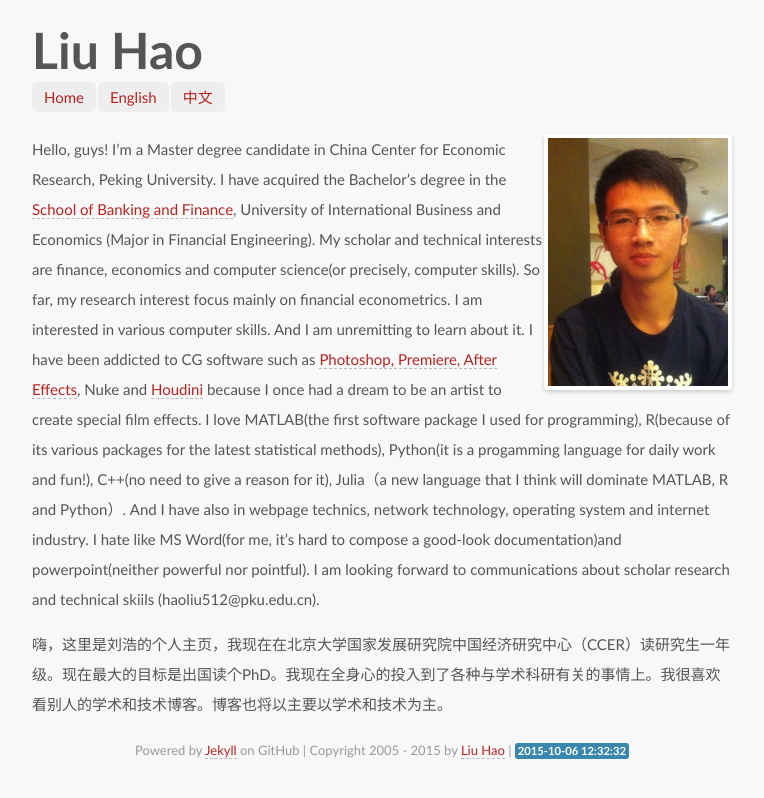
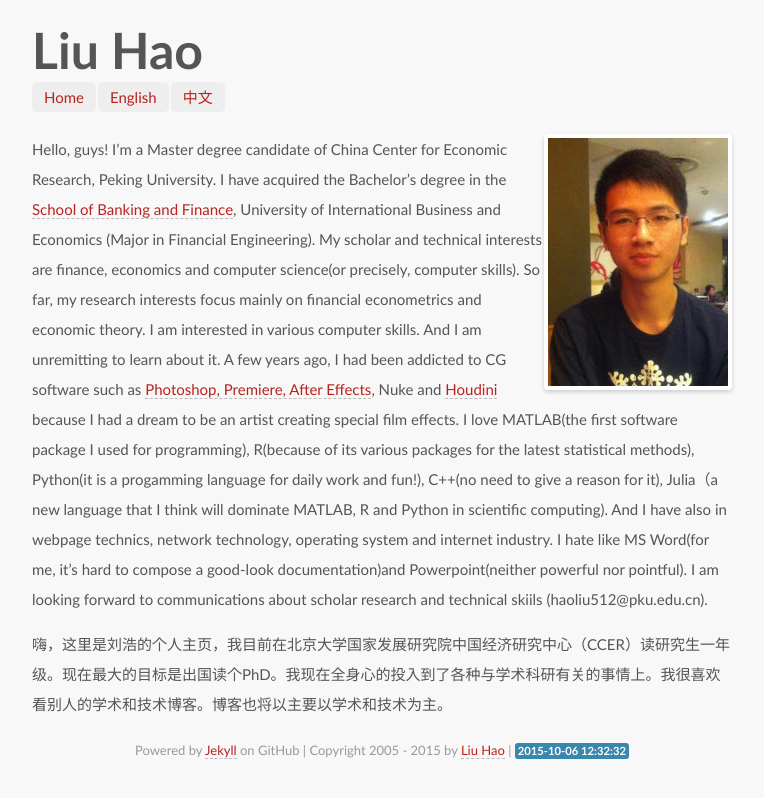
Before and after one commit to newhotter/homepage, a Jekyll site: the page built from index.md, in a window 1280 px wide. Shown: the top 798 px of the page, without its empty margins (258-1022 px from the left). Built offline with Jekyll 4.4.1, drawn with Linux system fonts in a browser that asks for light colours; Markdown is read by kramdown in place of the engine named in the settings.

Commit message:
some fixes

```diff
--- a/index.md
+++ b/index.md
@@ -4,7 +4,7 @@
 ---
 
 
-Hello, guys! I'm a Master degree candidate in China Center for Economic Research, Peking University. I have acquired the Bachelor's degree in the [School of Banking and Finance](http://sbf.uibe.edu.cn), University of International Business and Economics (Major in Financial Engineering). My scholar and technical interests are finance, economics and computer science(or precisely, computer skills).  So far, my research interest focus mainly on financial econometrics. I am interested in  various computer skills. And I am unremitting to learn about it. I have been addicted to CG software such as [Photoshop, Premiere, After Effects](http://www.adobe.com), Nuke and [Houdini](http://www.sidefx.com) because I once had a dream to be an artist to create special film effects. I love MATLAB(the first software package I used  for programming), R(because of its various packages for the  latest statistical methods), Python(it is a progamming language for daily work and fun!), C++(no need to give a reason for it), Julia（a new language that I think will dominate MATLAB, R and Python）. And I have also in webpage technics, network technology, operating system and internet industry. I hate like MS Word(for me, it's hard to compose a good-look documentation)and powerpoint(neither powerful nor pointful). I am looking forward to communications about scholar research and technical skiils (haoliu512@pku.edu.cn).
+Hello, guys! I'm a Master degree candidate of China Center for Economic Research, Peking University. I have acquired the Bachelor's degree in the [School of Banking and Finance](http://sbf.uibe.edu.cn), University of International Business and Economics (Major in Financial Engineering). My scholar and technical interests are finance, economics and computer science(or precisely, computer skills).  So far, my research interests focus mainly on financial econometrics and economic theory. I am interested in  various computer skills. And I am unremitting to learn about it. A few years ago, I had been addicted to CG software such as [Photoshop, Premiere, After Effects](http://www.adobe.com), Nuke and [Houdini](http://www.sidefx.com) because I had a dream to be an artist creating special film effects. I love MATLAB(the first software package I used  for programming), R(because of its various packages for the  latest statistical methods), Python(it is a progamming language for daily work and fun!), C++(no need to give a reason for it), Julia（a new language that I think will dominate MATLAB, R and Python in scientific computing). And I have also in webpage technics, network technology, operating system and internet industry. I hate like MS Word(for me, it's hard to compose a good-look documentation)and Powerpoint(neither powerful nor pointful). I am looking forward to communications about scholar research and technical skiils (haoliu512@pku.edu.cn).
 
 
-嗨，这里是刘浩的个人主页，我现在在北京大学国家发展研究院中国经济研究中心（CCER）读研究生一年级。现在最大的目标是出国读个PhD。我现在全身心的投入到了各种与学术科研有关的事情上。我很喜欢看别人的学术和技术博客。博客也将以主要以学术和技术为主。
+嗨，这里是刘浩的个人主页，我目前在北京大学国家发展研究院中国经济研究中心（CCER）读研究生一年级。现在最大的目标是出国读个PhD。我现在全身心的投入到了各种与学术科研有关的事情上。我很喜欢看别人的学术和技术博客。博客也将以主要以学术和技术为主。
```
Also changed, not shown: 404.md (+1 -1 lines).
